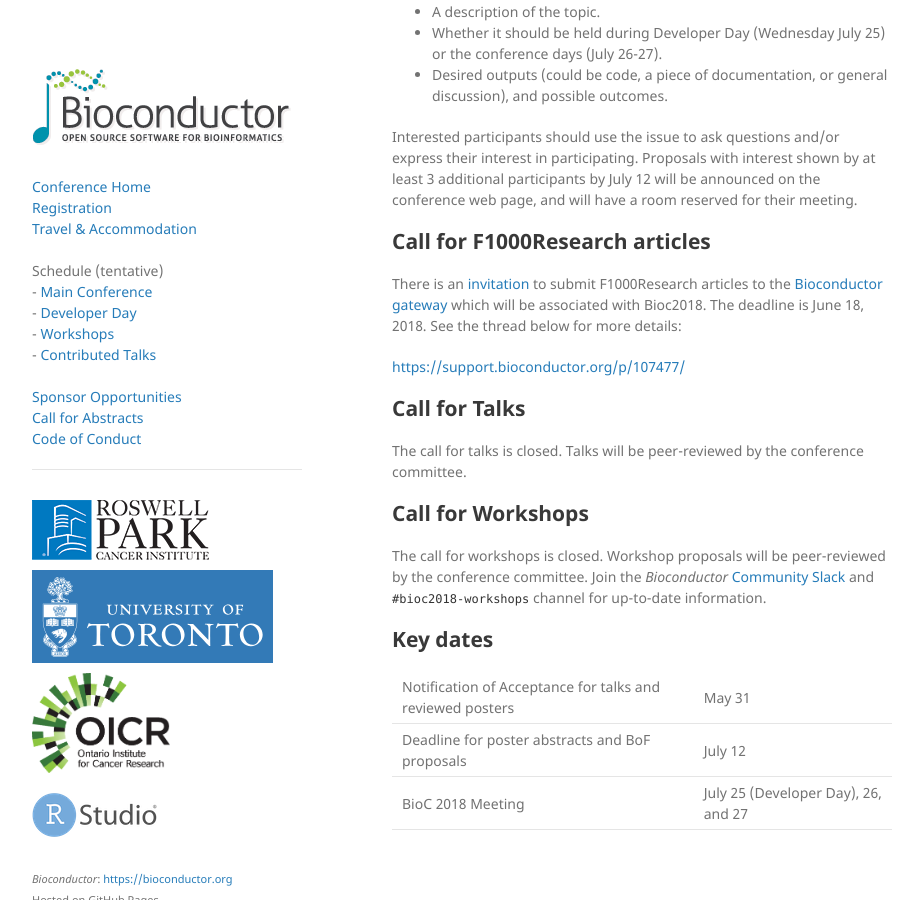
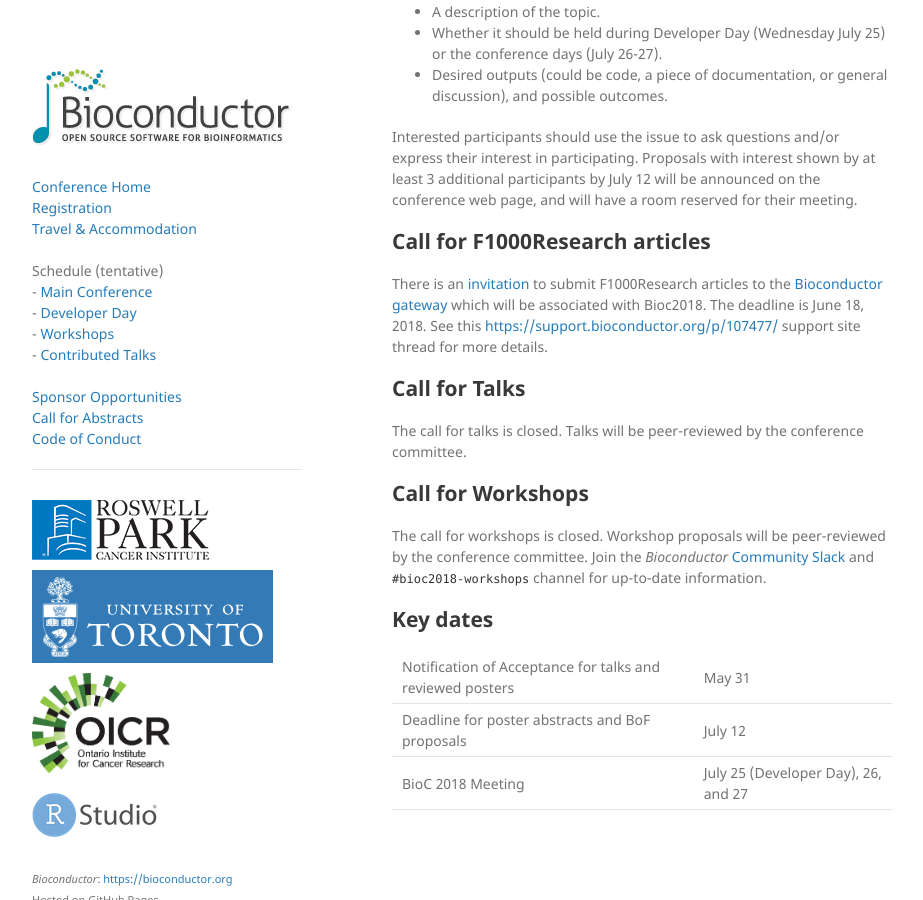
Before and after one commit to Bioconductor/BioC2019, a Jekyll site: the page built from docs/call-for-abstracts.md, in a window 1280 px wide and 900 px high, scrolled down 601 px. Shown: the whole window, without its empty margins (178-1101 px from the left). Built offline with Jekyll 4.4.1, drawn with Linux system fonts in a browser that asks for light colours; our own code applies the rules of GitHub Pages for plain Markdown files.

Commit message:
formatting tweaks

```diff
--- a/docs/call-for-abstracts.md
+++ b/docs/call-for-abstracts.md
@@ -45,12 +45,16 @@
 
 ## Call for F1000Research articles
 
-There is an [invitation](https://support.bioconductor.org/p/107477/)
-to submit F1000Research articles to the [Bioconductor gateway](https://f1000research.com/gateways/bioconductor)
-which will be associated with Bioc2018. The deadline is June 18, 2018.
-See the thread below for more details:
+There is an [invitation][] to submit F1000Research articles to the
+[Bioconductor gateway][] which will be associated with Bioc2018. The
+deadline is June 18, 2018.  See this
+<https://support.bioconductor.org/p/107477/> support site thread for
+more details.
 
-<https://support.bioconductor.org/p/107477/>
+
+
+[invitation]: https://support.bioconductor.org/p/107477
+[Bioconductor gateway]: https://f1000research.com/gateways/bioconductor
 
 ## Call for Talks
 
```
